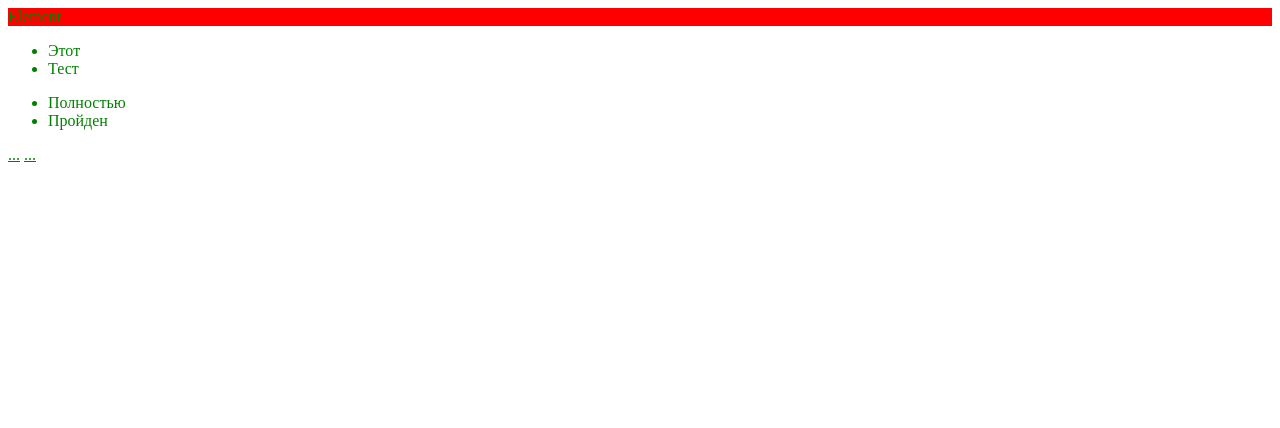
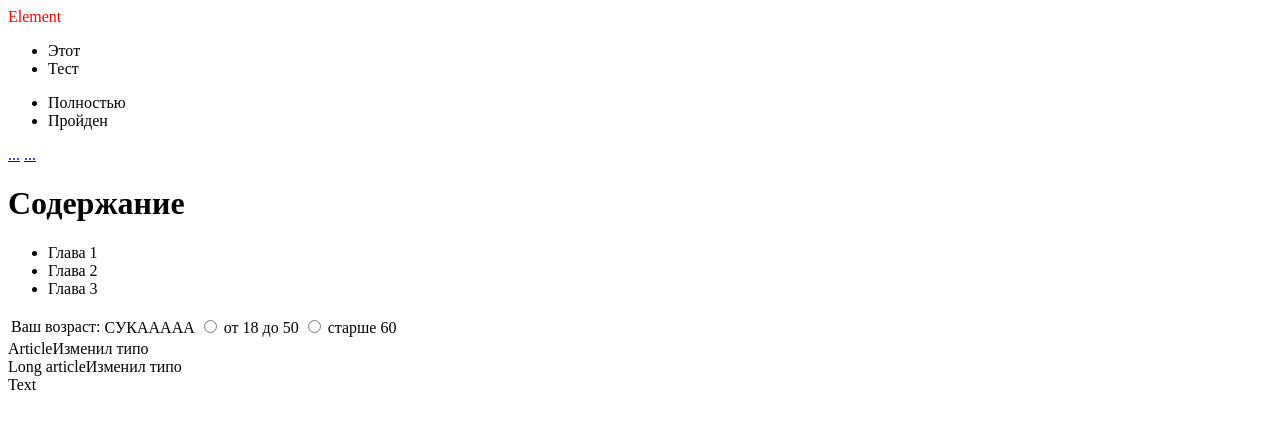
Before and after one commit to Ch1ChaGL/homework_JS, a plain HTML site: page learnjs-2/document/4/index.html in a window 1280 px wide. Drawn offline with Linux system fonts and the light colour scheme.

Commit message:
Повторил вчерашнее, какие-то темы не из учебника, застопарился на одном примере и потерял  время,допрошел главу, но хотел еще успеть

```diff
--- a/learnjs-2/document/4/index.html
+++ b/learnjs-2/document/4/index.html
@@ -24,6 +24,62 @@
     <a href="http://example.com/file.zip">...</a>
     <a href="http://ya.ru">...</a>
 
+
+
+    <h1>Содержание</h1>
+
+    <div class="content">
+        <ul class="book">
+            <li class="chapter">Глава 1</li>
+            <li class="chapter">Глава 2</li>
+            <li class="chapter">Глава 3</li>
+        </ul>
+    </div>
+
+
+
+
+    <table id="table">
+        <tr>
+          <td>Ваш возраст:</td>
+
+          <td>
+            <label>
+              <input type="radio" name="age" checked value="young" class="test"> младше 18
+            </label>
+            <label>
+              <input type="radio" name="age" value="mature"> от 18 до 50
+            </label>
+            <label>
+              <input type="radio" name="age" value="senior"> старше 60
+            </label>
+          </td>
+        </tr>
+      </table>
+
+    <script>
+        let countDivQuery = document.querySelectorAll('div');
+        const countDivByTeg = document.getElementsByTagName('div');
+        alert(countDivQuery.length+'query');
+        alert(countDivByTeg.length + 'teg');
+    </script>
+
+      <form name="my-form">
+        <div class="article">Article</div>
+        <div class="long article">Long article</div>
+      </form>
+
+    <div>Text</div>
+    <script>
+        countDivQuery = document.querySelectorAll('div');
+        alert(countDivQuery.length+'query');
+        alert(countDivByTeg.length + 'teg');
+    </script>
+
+    <div id="elemA">
+        <div id="elemB"></div>
+    </div>
+
     <script src="main.js"></script>
 </body>
 </html>
--- a/learnjs-2/document/4/main.js
+++ b/learnjs-2/document/4/main.js
@@ -1,23 +1,60 @@
 'use strict';
 
-const element = document.getElementById('elem');
-element.style.background = 'red';
+// const element = document.getElementById('elem');
+// element.style.background = 'red';
 
 
-const elements = document.querySelectorAll('ul > li:last-child');
+// const elements = document.querySelectorAll('ul > li:last-child');
 
 
-for (const element of elements) {
-  alert(element.textContent);
+// for (const element of elements) {
+//   alert(element.textContent);
+// }
+
+// const firstSelector = document.querySelector('ul > li:last-child');
+// alert(firstSelector.textContent);
+
+
+// for (const elem of document.body.children) {
+//   elem.style.color = 'green';
+//   if (elem.matches('a[href$="zip"]')) {
+//     alert('Ссылка на архив: ' + elem.href + 'Тест цвета: ' + elem.color);
+//   }
+// }
+
+
+const chapter = document.querySelector('.chapter');
+
+
+// alert(chapter.closest('.book'));
+// alert(chapter.closest('.content'));
+
+
+
+const inputs = document.getElementById('table').getElementsByTagName('input');
+const testInput = document.querySelector('.test');
+const value = testInput.parentElement;
+value.textContent = 'СУКААААА';
+// alert(testInput);
+// for (const input of inputs) {
+//   alert(input.value + ': ' + input.checked);
+// }
+
+
+const articles = document.querySelectorAll('.article');
+// alert(articles.length);
+
+
+
+for (const article of articles) {
+  article.textContent += 'Изменил типо';
 }
 
-const firstSelector = document.querySelector('ul > li:last-child');
-alert(firstSelector.textContent);
+
+const elemA = document.getElementById('elemA');
+const elemB = document.querySelector('#elemB');
 
 
-for (const elem of document.body.children) {
-  elem.style.color = 'green';
-  if (elem.matches('a[href$="zip"]')) {
-    alert('Ссылка на архив: ' + elem.href + 'Тест цвета: ' + elem.color);
-  }
-}
+alert(elemA.contains(elemB));
+alert(elemA.contains(elemA));
+alert(elemB.contains(elemA));
```
Also changed, not shown: learnjs-2/document/3/index.html (+1 -5 lines), learnjs-2/document/3/main.js (+5 -3 lines).
